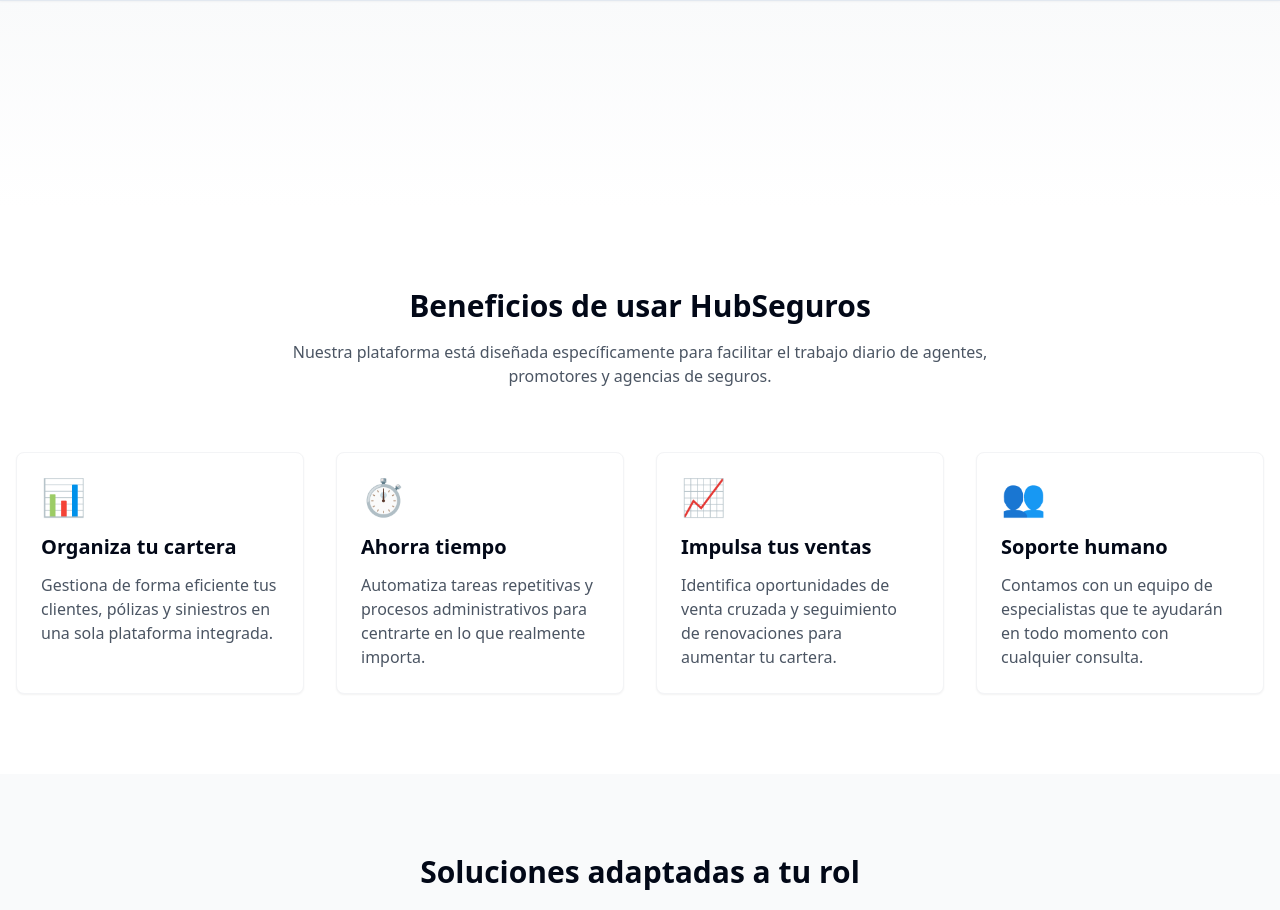
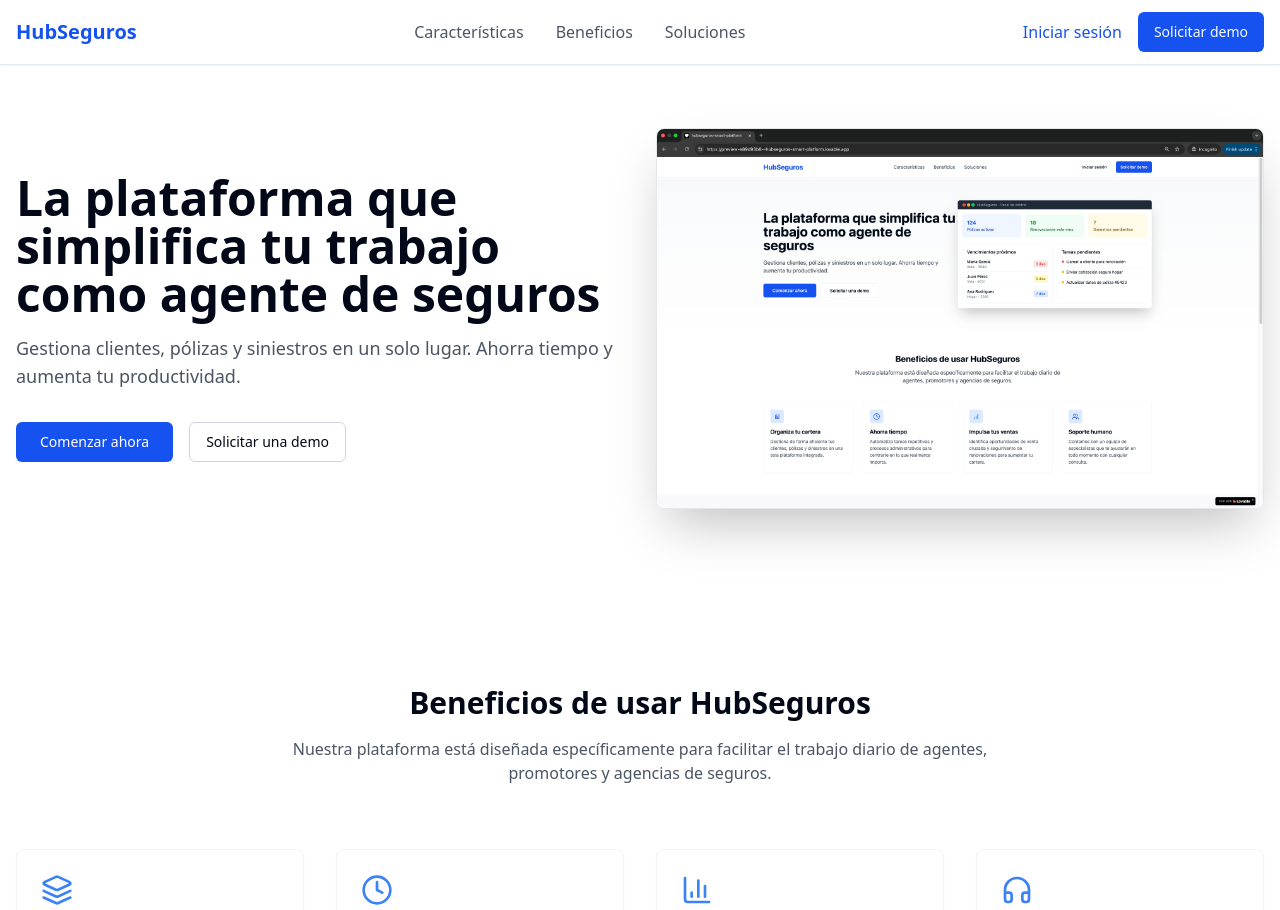
Before and after one commit to factotum360/hubseguros-smart-platform, a React (Vite) app: page / in a window 1280 px wide. Shown: the top 910 px of the page. Built offline with nearby package versions, Linux system fonts and the light colour scheme.

Commit message:
Fix: Implement home page design
Implement the home page design, correcting any errors and verifying the implementation.

```diff
--- a/src/pages/Home.tsx
+++ b/src/pages/Home.tsx
@@ -1,11 +1,12 @@
+
 import { Button } from "@/components/ui/button";
 import { Link } from "react-router-dom";
 import { motion } from "framer-motion";
 import { useEffect } from "react";
-import { CheckCircle2 } from "lucide-react";
+import { CheckCircle2, BarChart3, Clock, Layers, HandCoins, Headphones } from "lucide-react";
 
 const Home = () => {
-  // Efecto para el scroll suave (se mantiene igual)
+  // Efecto para el scroll suave
   useEffect(() => {
     const handleAnchorClick = (e: MouseEvent) => {
       const target = e.target as HTMLAnchorElement;
@@ -29,18 +30,59 @@ const Home = () => {
 
   return (
     <div className="min-h-screen flex flex-col">
-      {/* Header (se mantiene igual) */}
+      {/* Navbar */}
       <header className="fixed w-full bg-white/95 backdrop-blur-sm shadow-sm border-b z-50">
-        {/* ... código del header ... */}
+        <div className="container mx-auto px-4 flex items-center justify-between h-16">
+          <div className="flex items-center">
+            <Link to="/" className="text-xl font-bold text-hubseguros-primary">HubSeguros</Link>
+          </div>
+          <nav className="hidden md:flex space-x-8">
+            <Link to="#caracteristicas" className="text-gray-600 hover:text-hubseguros-primary">Características</Link>
+            <Link to="#beneficios" className="text-gray-600 hover:text-hubseguros-primary">Beneficios</Link>
+            <Link to="#soluciones" className="text-gray-600 hover:text-hubseguros-primary">Soluciones</Link>
+          </nav>
+          <div className="flex items-center space-x-4">
+            <Link to="/iniciar-sesion" className="text-hubseguros-primary hover:text-blue-700">Iniciar sesión</Link>
+            <Button className="bg-hubseguros-primary hover:bg-blue-700">
+              Solicitar demo
+            </Button>
+          </div>
+        </div>
       </header>
 
-      {/* Hero Section (se mantiene igual) */}
+      {/* Hero Section con imagen de dashboard */}
       <motion.section
         initial={{ opacity: 0, y: 20 }}
         animate={{ opacity: 1, y: 0 }}
-        className="bg-gradient-to-b from-gray-50 to-white pt-32 pb-20"
+        className="pt-28 pb-16 md:pt-32 md:pb-24"
       >
-        {/* ... código del hero ... */}
+        <div className="container mx-auto px-4 grid md:grid-cols-2 gap-8 items-center">
+          <div>
+            <h1 className="text-4xl md:text-5xl font-bold mb-4">
+              La plataforma que simplifica tu trabajo como agente de seguros
+            </h1>
+            <p className="text-lg text-gray-600 mb-8">
+              Gestiona clientes, pólizas y siniestros en un solo lugar. Ahorra tiempo y aumenta tu productividad.
+            </p>
+            <div className="flex flex-col sm:flex-row space-y-4 sm:space-y-0 sm:space-x-4">
+              <Button className="bg-hubseguros-primary hover:bg-blue-700 text-white px-6 py-2.5">
+                Comenzar ahora
+              </Button>
+              <Button variant="outline" className="border-gray-300 hover:bg-gray-100">
+                Solicitar una demo
+              </Button>
+            </div>
+          </div>
+          <div className="mt-8 md:mt-0 relative">
+            <div className="shadow-2xl rounded-lg overflow-hidden border border-gray-200">
+              <img
+                src="/lovable-uploads/ae7b92f4-1acf-430c-941e-cb16612b12bf.png"
+                alt="Dashboard de HubSeguros"
+                className="w-full"
+              />
+            </div>
+          </div>
+        </div>
       </motion.section>
 
       {/* Beneficios Section */}
@@ -62,22 +104,22 @@ const Home = () => {
           <div className="grid grid-cols-1 md:grid-cols-2 lg:grid-cols-4 gap-8">
             {[
               {
-                icon: "📊",
+                icon: <Layers className="h-8 w-8 text-blue-500" />,
                 title: "Organiza tu cartera",
                 description: "Gestiona de forma eficiente tus clientes, pólizas y siniestros en una sola plataforma integrada."
               },
               {
-                icon: "⏱️",
+                icon: <Clock className="h-8 w-8 text-blue-500" />,
                 title: "Ahorra tiempo",
                 description: "Automatiza tareas repetitivas y procesos administrativos para centrarte en lo que realmente importa."
               },
               {
-                icon: "📈",
+                icon: <BarChart3 className="h-8 w-8 text-blue-500" />,
                 title: "Impulsa tus ventas",
                 description: "Identifica oportunidades de venta cruzada y seguimiento de renovaciones para aumentar tu cartera."
               },
               {
-                icon: "👥",
+                icon: <Headphones className="h-8 w-8 text-blue-500" />,
                 title: "Soporte humano",
                 description: "Contamos con un equipo de especialistas que te ayudarán en todo momento con cualquier consulta."
               }
@@ -90,7 +132,7 @@ const Home = () => {
                 transition={{ delay: index * 0.2 }}
                 className="p-6 rounded-lg bg-white border border-gray-100 shadow-sm hover:shadow-md transition-shadow"
               >
-                <div className="text-4xl mb-4">{benefit.icon}</div>
+                <div className="mb-4">{benefit.icon}</div>
                 <h3 className="text-xl font-semibold mb-3">{benefit.title}</h3>
                 <p className="text-gray-600">{benefit.description}</p>
               </motion.div>
```
Also changed, not shown: public/lovable-uploads/ae7b92f4-1acf-430c-941e-cb16612b12bf.png (added).
